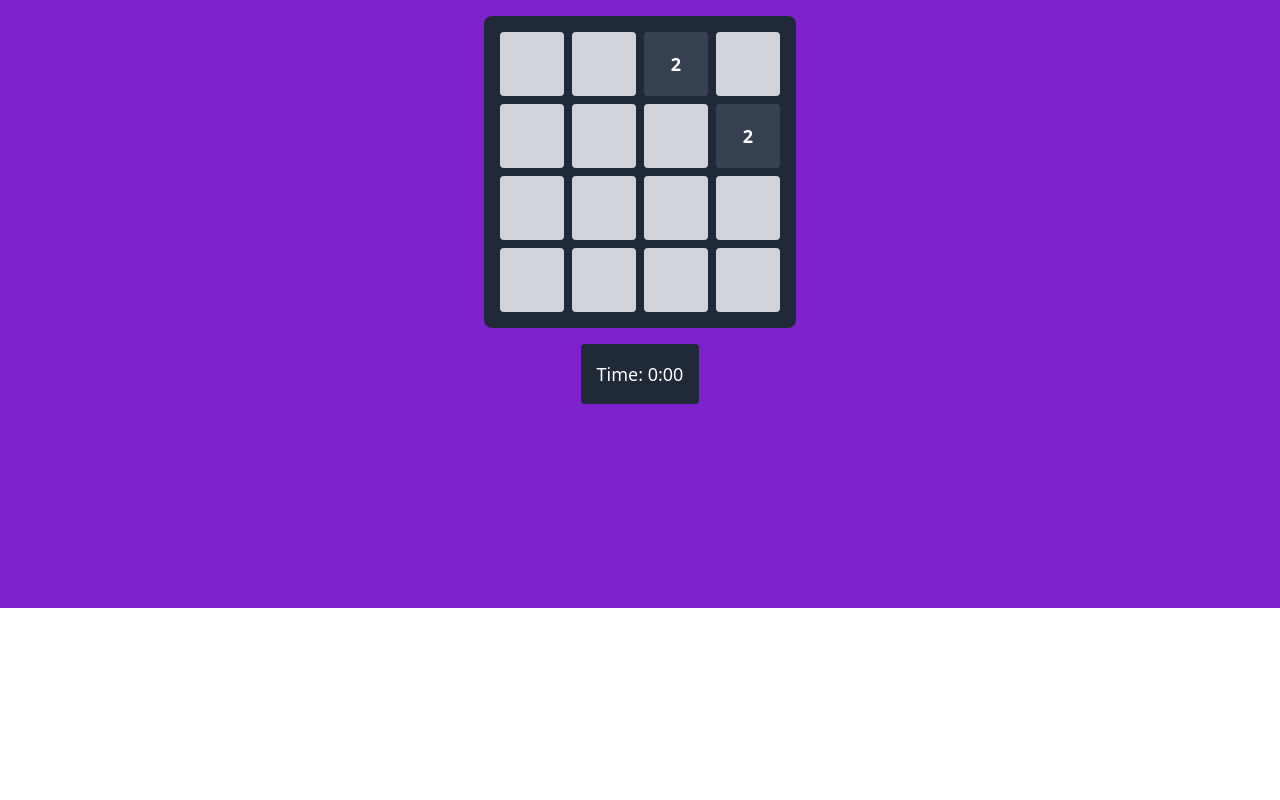
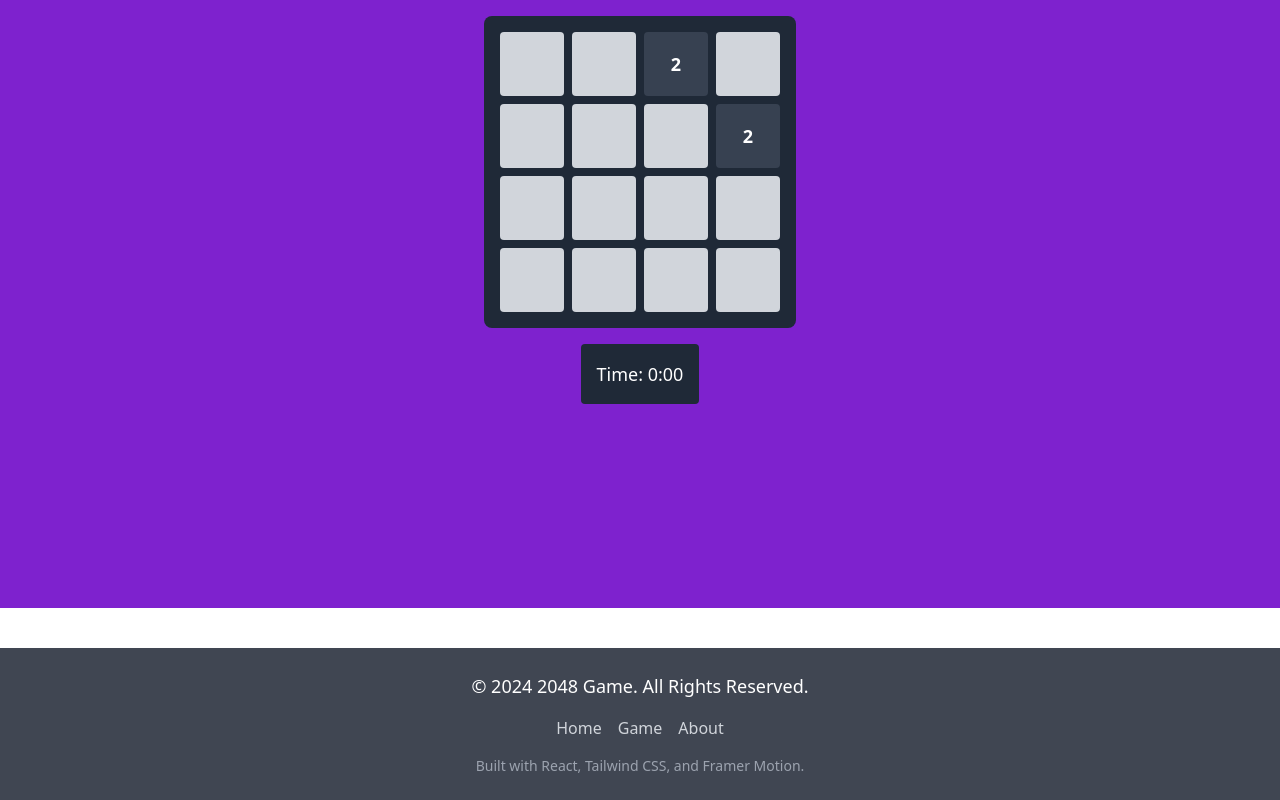
Before and after one commit to JahanzaibShaikh19/2048-Game, a React (Vite) app: page /game in a window 1280 px wide. Shown: the part 212-1012 px from the top of the page. Before the commit the page ends 820 px from the top, so only its background shows below. Built offline with nearby package versions, Linux system fonts and the light colour scheme.

Commit message:
Added Footer

```diff
--- /dev/null
+++ b/src/components/ui/Footer.jsx
@@ -0,0 +1,30 @@
+import React from 'react';
+import { motion } from 'framer-motion';
+import { Link } from 'react-router-dom';
+
+const Footer = () => {
+  return (
+    <motion.footer
+      initial={{ opacity: 0 }}
+      animate={{ opacity: 1 }}
+      transition={{ duration: 0.5, ease: 'easeInOut' }}
+      className="bg-gray-900 bg-opacity-80 backdrop-blur-lg shadow-lg w-full py-6 mt-10"
+    >
+      <div className="container mx-auto px-4 text-center">
+        <div className="text-white text-lg font-medium mb-4">
+          <p>&copy; 2024 2048 Game. All Rights Reserved.</p>
+        </div>
+        <div className="flex justify-center space-x-4 mb-4">
+          <Link to="/" className="text-gray-300 hover:text-gray-100 transition duration-300">Home</Link>
+          <Link to="/game" className="text-gray-300 hover:text-gray-100 transition duration-300">Game</Link>
+          <Link to="/about" className="text-gray-300 hover:text-gray-100 transition duration-300">About</Link>
+        </div>
+        <div className="text-gray-400 text-sm">
+          <p>Built with React, Tailwind CSS, and Framer Motion.</p>
+        </div>
+      </div>
+    </motion.footer>
+  );
+};
+
+export default Footer;
--- a/src/router/router.jsx
+++ b/src/router/router.jsx
@@ -2,7 +2,7 @@ import { Routes, Route } from "react-router-dom";
 import App from "../App";
 import Game from "../pages/Game";
 import Navbar from "../components/ui/Navbar";
-
+import Footer from "../components/ui/Footer";
 const AppRouter = () => {
   return (
     <>
@@ -12,6 +12,7 @@ const AppRouter = () => {
         <Route path="/*" element={<App />} />
         <Route path="/game" element={<Game />} />
       </Routes>
+      <Footer/>
     </>
   );
 };
```
